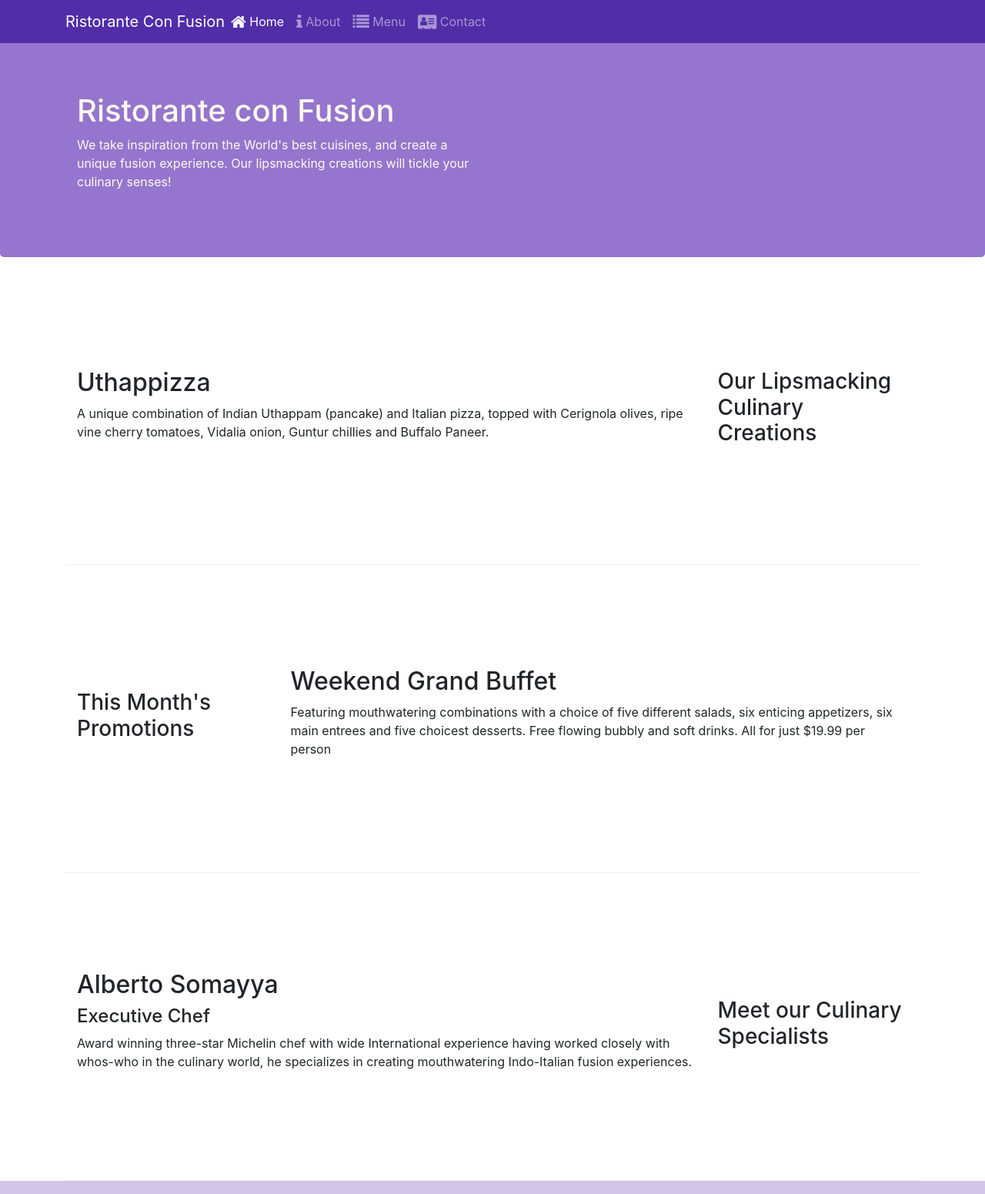
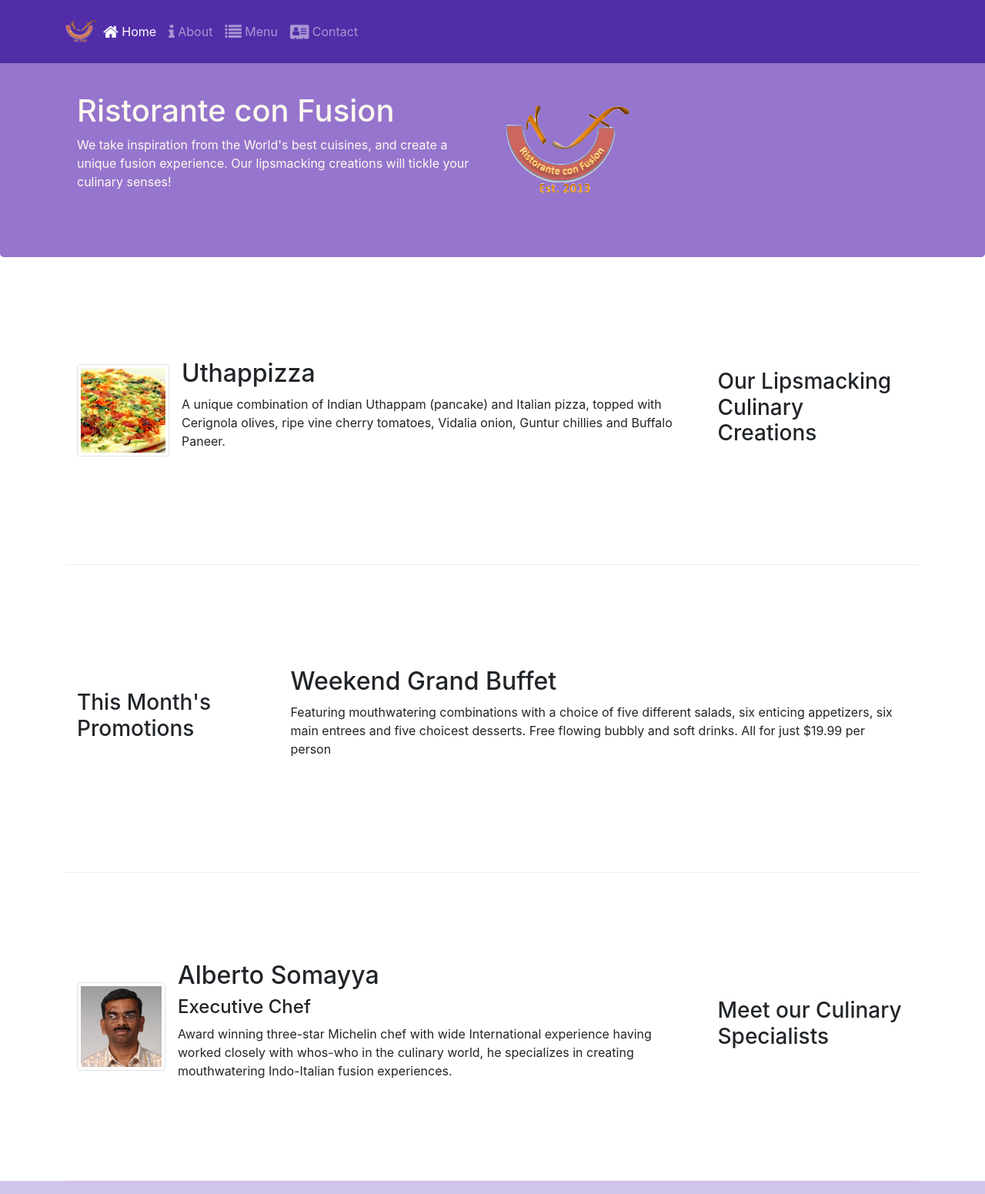
Before and after one commit to AnnDarrow/conFusion, a website: page index.html in a window 1280 px wide. Shown: the top 1551 px of the page at 77% size. Drawn offline with nearby package versions, Linux system fonts and the light colour scheme.

Commit message:
images and media

```diff
--- a/index.html
+++ b/index.html
@@ -21,7 +21,7 @@
             <span class="navbar-toggler-icon"></span>
 
             </button>
-            <a class = "navbar-brand mr-auto" href="#">Ristorante Con Fusion
+            <a class = "navbar-brand mr-auto" href="#"><h1><img src="img/logo.png"height="30" width="41"></h1>
             </a>
             <div class="collapse navbar-collapse" id="Navbar">
             <ul class="navbar-nav mr-auto">
@@ -44,7 +44,8 @@
                     <h1>Ristorante con Fusion</h1>
                     <p>We take inspiration from the World's best cuisines, and create a unique fusion experience. Our lipsmacking creations will tickle your culinary senses!</p>
                 </div>
-                <div class="col-12 col-sm">
+                <div class="col-12 col-sm align-self-center">
+                    <img src="img/logo.png" class="img-fluid"
                 </div>
             </div>
         </div>
@@ -56,8 +57,13 @@
                 <h3>Our Lipsmacking Culinary Creations</h3>
             </div>
             <div class="col col-sm order-sm-first col-md">
-                <h2>Uthappizza</h2>
-                <p>A unique combination of Indian Uthappam (pancake) and Italian pizza, topped with Cerignola olives, ripe vine cherry tomatoes, Vidalia onion, Guntur chillies and Buffalo Paneer.</p>
+                <div class="media">
+                    <img class="d-flex mr-3 img-thumbnail align-self-center" src="img/uthappizza.png" alt="uthapizza">
+                    <div class="media-body">
+                        <h2>Uthappizza</h2>
+                        <p>A unique combination of Indian Uthappam (pancake) and Italian pizza, topped with Cerignola olives, ripe vine cherry tomatoes, Vidalia onion, Guntur chillies and Buffalo Paneer.</p>
+                    </div>
+                </div>
             </div>
         </div>
 
@@ -67,7 +73,7 @@
                 <h3>This Month's Promotions</h3>
             </div>
             <div class="col col-sm col-md">
-                <h2>Weekend Grand Buffet</h2>
+                <h2 class="mt-0">Weekend Grand Buffet</h2>
                 <p>Featuring mouthwatering combinations with a choice of five different salads, six enticing appetizers, six main entrees and five choicest desserts. Free flowing bubbly and soft drinks. All for just $19.99 per person </p>
             </div>
         </div>
@@ -77,9 +83,14 @@
                 <h3>Meet our Culinary Specialists</h3>
             </div>
             <div class="col col-sm order-sm-first col-md">
-                <h2>Alberto Somayya</h2>
-                <h4>Executive Chef</h4>
-                <p>Award winning three-star Michelin chef with wide International experience having worked closely with whos-who in the culinary world, he specializes in creating mouthwatering Indo-Italian fusion experiences. </p>
+                <div class="media">
+                    <img class="d-flex mr-3 align-self-center img-thumbnail " src="img/alberto.png" alt="alberto">
+                    <div class="media-body">
+                    <h2 class="mt-0">Alberto Somayya</h2>
+                    <h4>Executive Chef</h4>
+                    <p>Award winning three-star Michelin chef with wide International experience having worked closely with whos-who in the culinary world, he specializes in creating mouthwatering Indo-Italian fusion experiences. </p>
+                    </div>
+                </div>
             </div>
         </div>
     </div>
```
Also changed, not shown: aboutus.html (+3 -2 lines), contactus.html (+3 -2 lines), img/alberto.png (added), img/buffet.png (added), img/logo.png (added), img/uthappizza.png (added), 1 other file.
